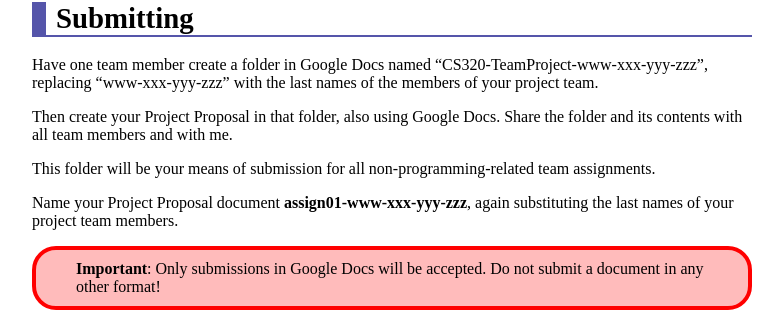
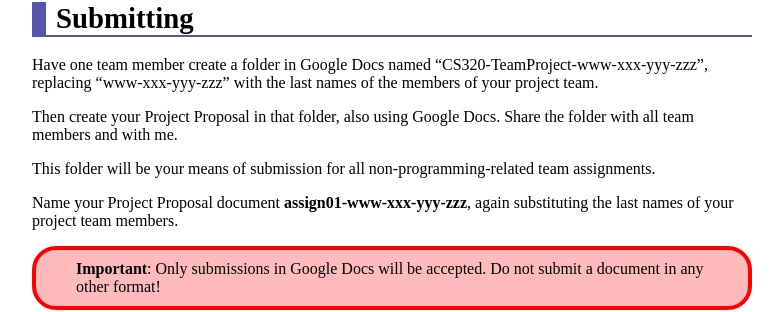
Before and after one commit to ycpcs/cs320-spring2016, a Jekyll site: the page built from assign/assign01.md, in a window 1280 px wide. Shown: the part 622-934 px from the top of the page, without its empty margins (248-1031 px from the left). Built offline with Jekyll 4.4.1, drawn with Linux system fonts in a browser that asks for light colours; Markdown is read by kramdown in place of the engine named in the settings.

Commit message:
updated Goggle docs submission

```diff
--- a/assign/assign01.md
+++ b/assign/assign01.md
@@ -35,7 +35,7 @@ Submitting
 
 Have one team member create a  folder in Google Docs named "CS320-TeamProject-www-xxx-yyy-zzz", replacing "www-xxx-yyy-zzz" with the last names of the members of your project team.
 
-Then create your Project Proposal in that folder, also using Google Docs.  Share the folder and its contents with all team members and with me.
+Then create your Project Proposal in that folder, also using Google Docs.  Share the folder with all team members and with me.
 
 This folder will be your means of submission for all non-programming-related team assignments.
 
```
